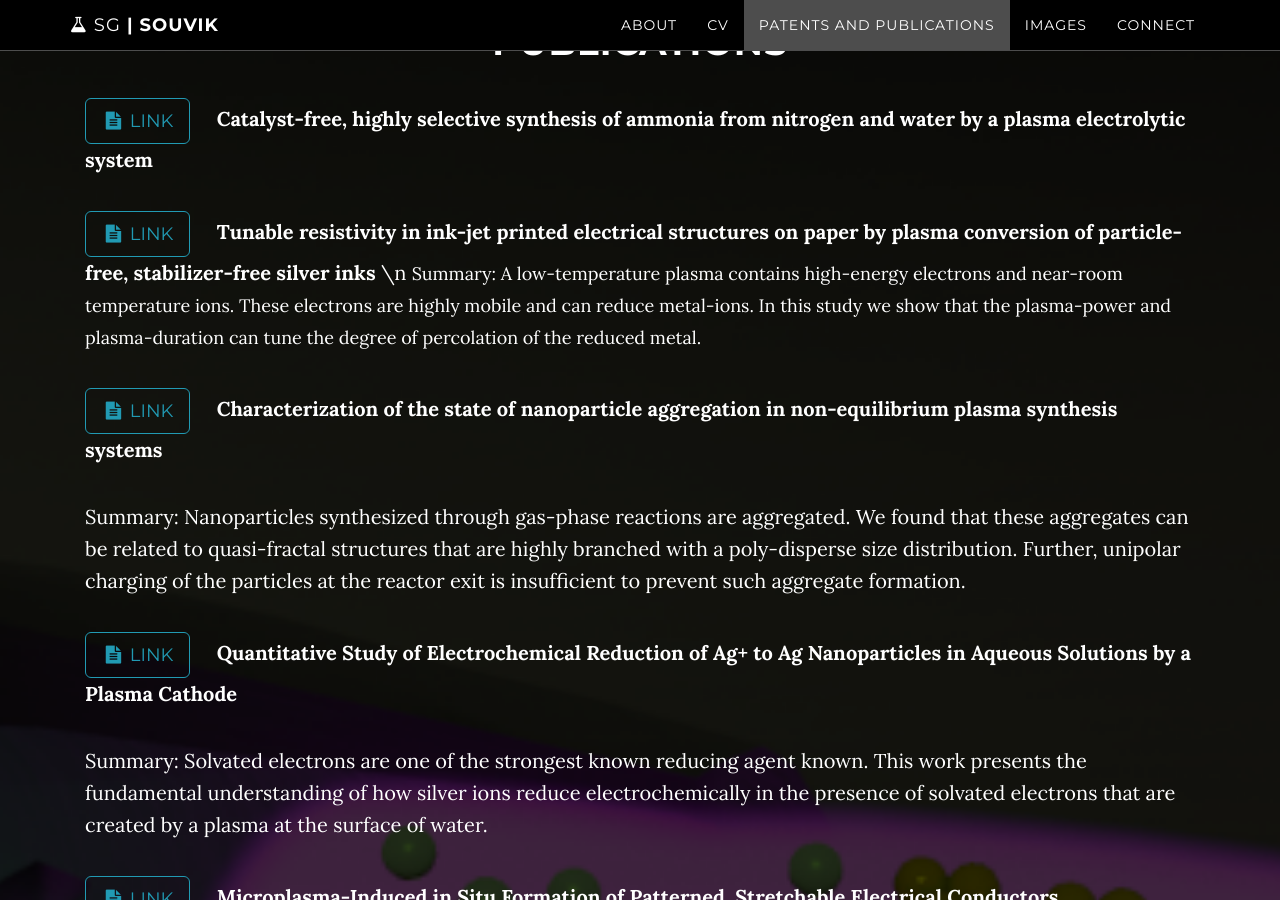
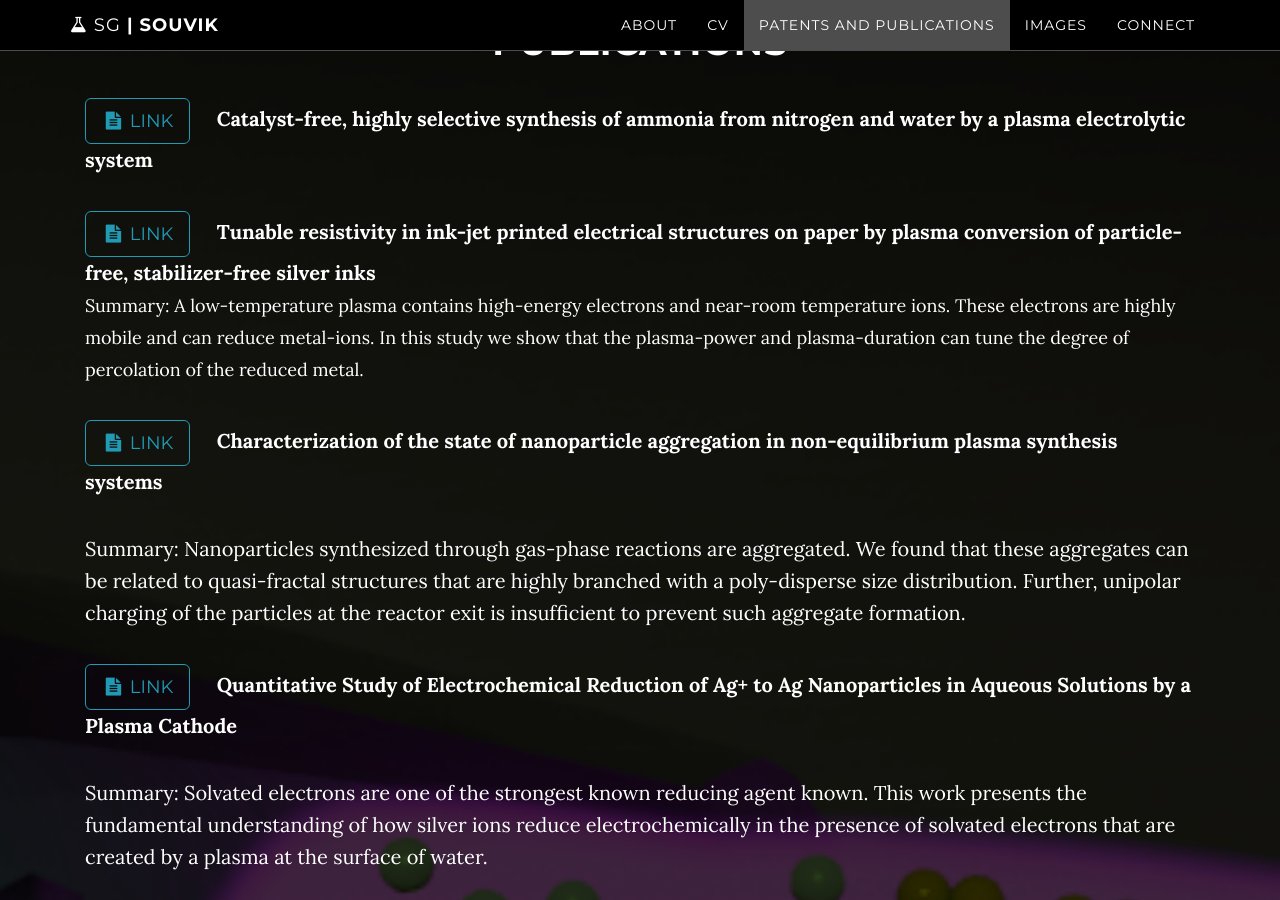
Before and after one commit to SouvikSG/souviksg.github.io, a Jekyll site: the page built from index.html, in a window 1280 px wide and 900 px high, scrolled down 4734 px. Built offline with Jekyll 4.4.1, drawn with Linux system fonts in a browser that asks for light colours.

Commit message:
Update publications.html

```diff
--- a/_includes/publications.html
+++ b/_includes/publications.html
@@ -13,8 +13,8 @@
 		<div class="col-lg-12">
 <p><a target='_blank' href="http://advances.sciencemag.org/content/5/1/eaat5778" class="btn btn-default btn-lg"> <i class="fa fa-file-text fa-fw"></i>  LINK</a> &nbsp; &nbsp; <b>Catalyst-free, highly selective synthesis of ammonia from nitrogen and water by a plasma electrolytic system</b></p>
 
-<p><a target='_blank' href="https://avs.scitation.org/doi/abs/10.1116/1.5042459" class="btn btn-default btn-lg"> <i class="fa fa-file-text fa-fw"></i>  LINK</a> &nbsp; &nbsp; <b>Tunable resistivity in ink-jet printed electrical structures on paper by plasma conversion of particle-free, stabilizer-free silver inks</b> \n
-
+<p><a target='_blank' href="https://avs.scitation.org/doi/abs/10.1116/1.5042459" class="btn btn-default btn-lg"> <i class="fa fa-file-text fa-fw"></i>  LINK</a> &nbsp; &nbsp; <b>Tunable resistivity in ink-jet printed electrical structures on paper by plasma conversion of particle-free, stabilizer-free silver inks</b>
+	<br>
 <font size=4> Summary: A low-temperature plasma contains high-energy electrons and near-room temperature ions.  These electrons are highly mobile and can reduce metal-ions. In this study we show that the plasma-power and plasma-duration can tune the degree of percolation of the reduced metal.</font></p>
 
 <p><a target='_blank' href="https://iopscience.iop.org/article/10.1088/1361-6463/aad26f" class="btn btn-default btn-lg"> <i class="fa fa-file-text fa-fw"></i>  LINK</a> &nbsp; &nbsp; <b>Characterization of the state of nanoparticle aggregation in non-equilibrium plasma synthesis systems</b></p>
```
